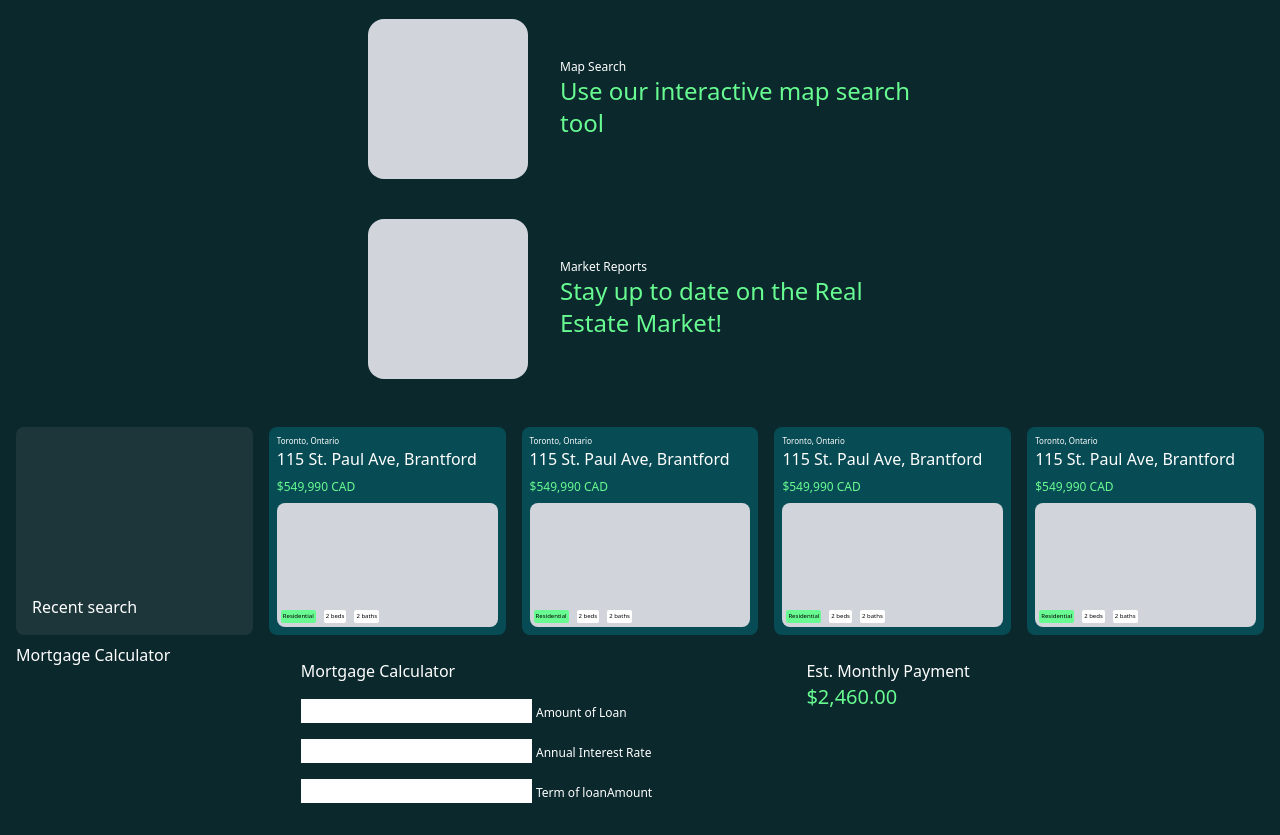
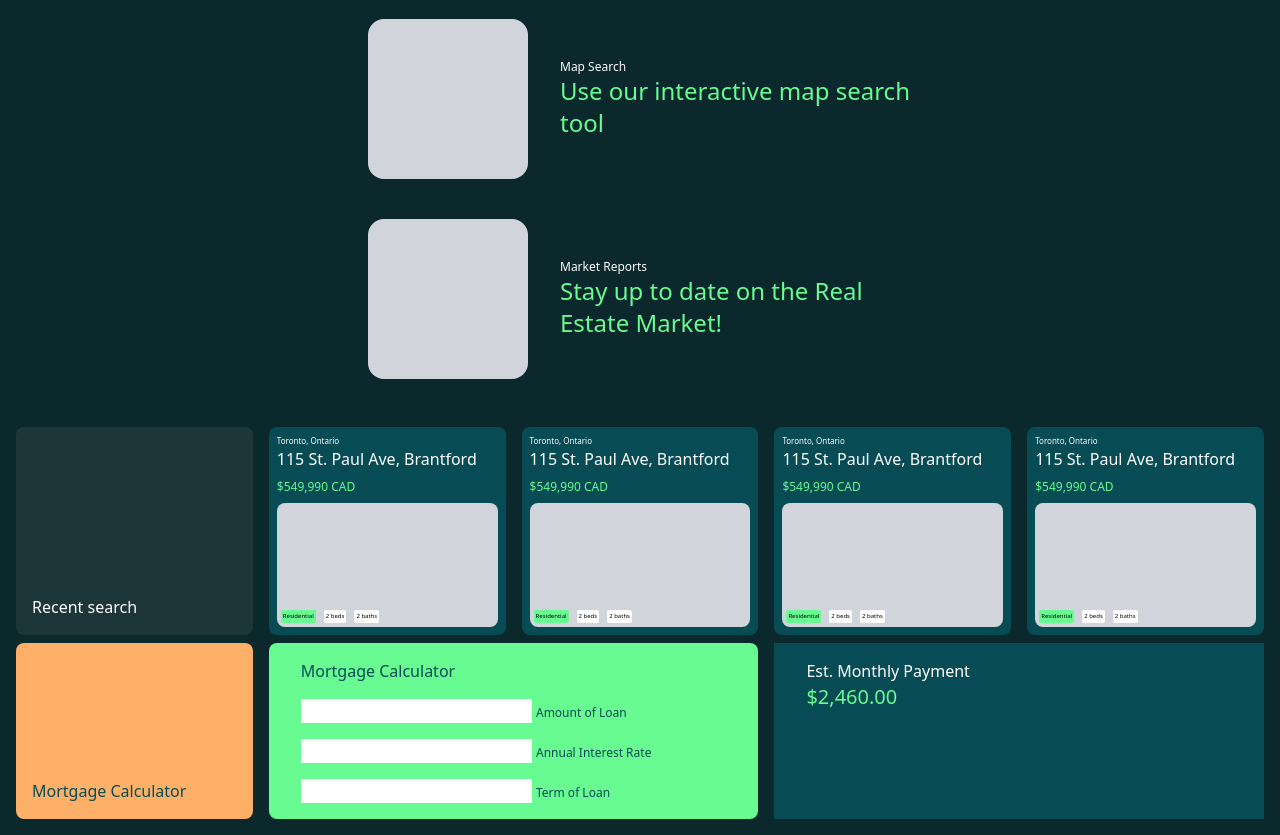
Before and after one commit to dpkreativ/home, a plain HTML site: page index.html in a window 1280 px wide. Shown: the part 1514-2349 px from the top of the page. Drawn offline with nearby package versions, Linux system fonts and the light colour scheme.

Commit message:
minor updates

```diff
--- a/index.html
+++ b/index.html
@@ -343,7 +343,7 @@
     <footer class="grid gap-2">
       <!-- Recent Searches -->
       <section class="grid grid-cols-5 gap-4">
-        <div class="flex items-end p-4 bg-[--bg-200] rounded-lg">
+        <div class="flex items-end p-4 bg-[--bg-200] font-medium rounded-lg">
           <h2>Recent search</h2>
         </div>
 
@@ -457,12 +457,16 @@
 
       <!-- Mortgage Calculator -->
       <section class="grid grid-cols-5 gap-4">
-        <div>
+        <div
+          class="bg-[--orange-100] text-[--primary-100] font-medium flex items-end rounded-lg p-4"
+        >
           <h2>Mortgage Calculator</h2>
         </div>
 
         <div class="col-span-4 grid grid-cols-2 gap-4">
-          <form class="py-4 px-8 grid gap-4">
+          <form
+            class="py-4 px-8 grid gap-4 bg-[--accent-100] rounded-lg text-[--primary-100]"
+          >
             <h3>Mortgage Calculator</h3>
 
             <div>
@@ -479,10 +483,10 @@
 
             <div>
               <input type="text" id="loanTerm" name="loanTerm" />
-              <label for="loanTerm" class="text-xs">Term of loanAmount</label>
+              <label for="loanTerm" class="text-xs">Term of Loan</label>
             </div>
           </form>
-          <div class="py-4 px-8 flex flex-col gap-4">
+          <div class="py-4 px-8 flex flex-col gap-4 bg-[--primary-100]">
             <div>
               <h3>Est. Monthly Payment</h3>
               <p class="text-[--accent-100] text-xl">$2,460.00</p>
```
